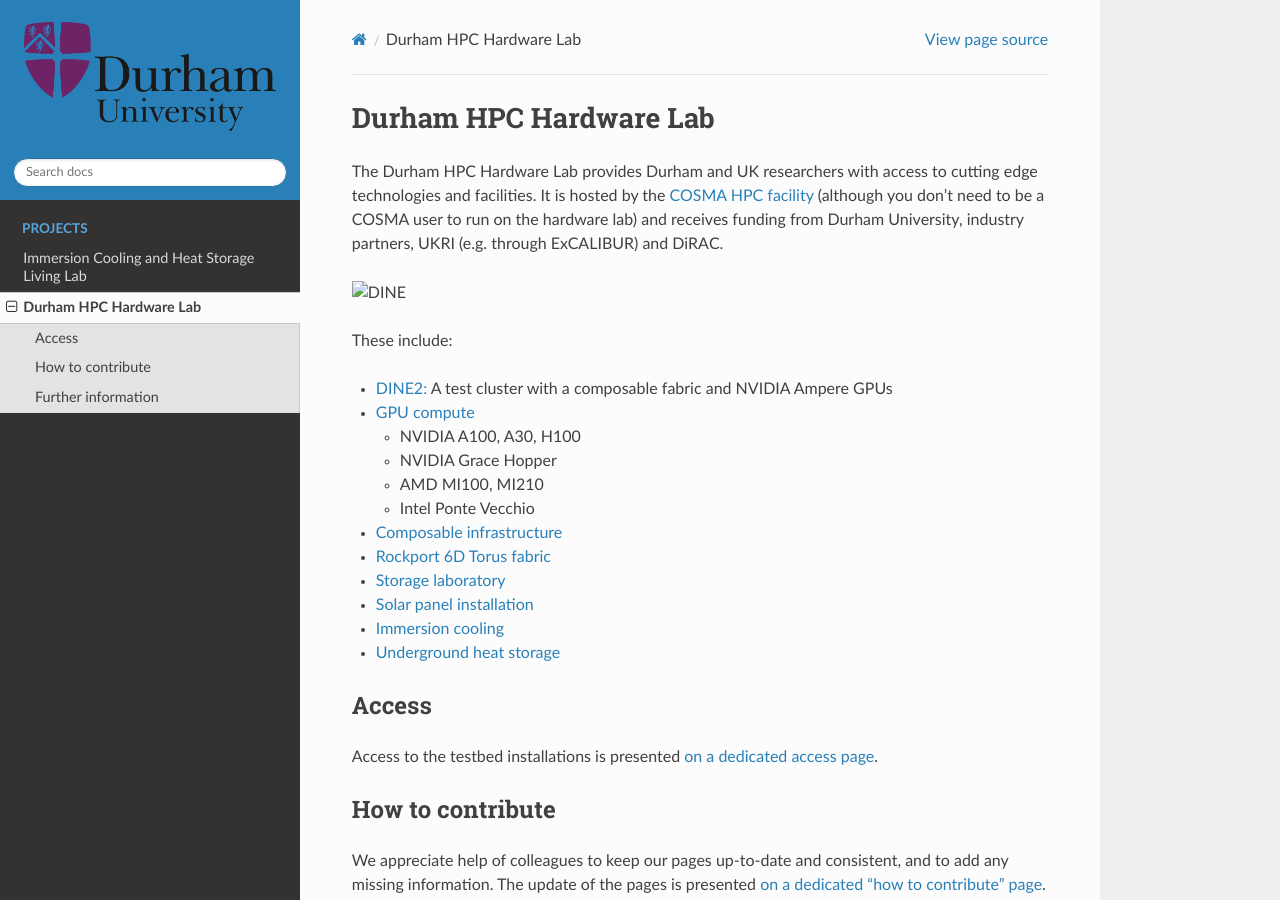
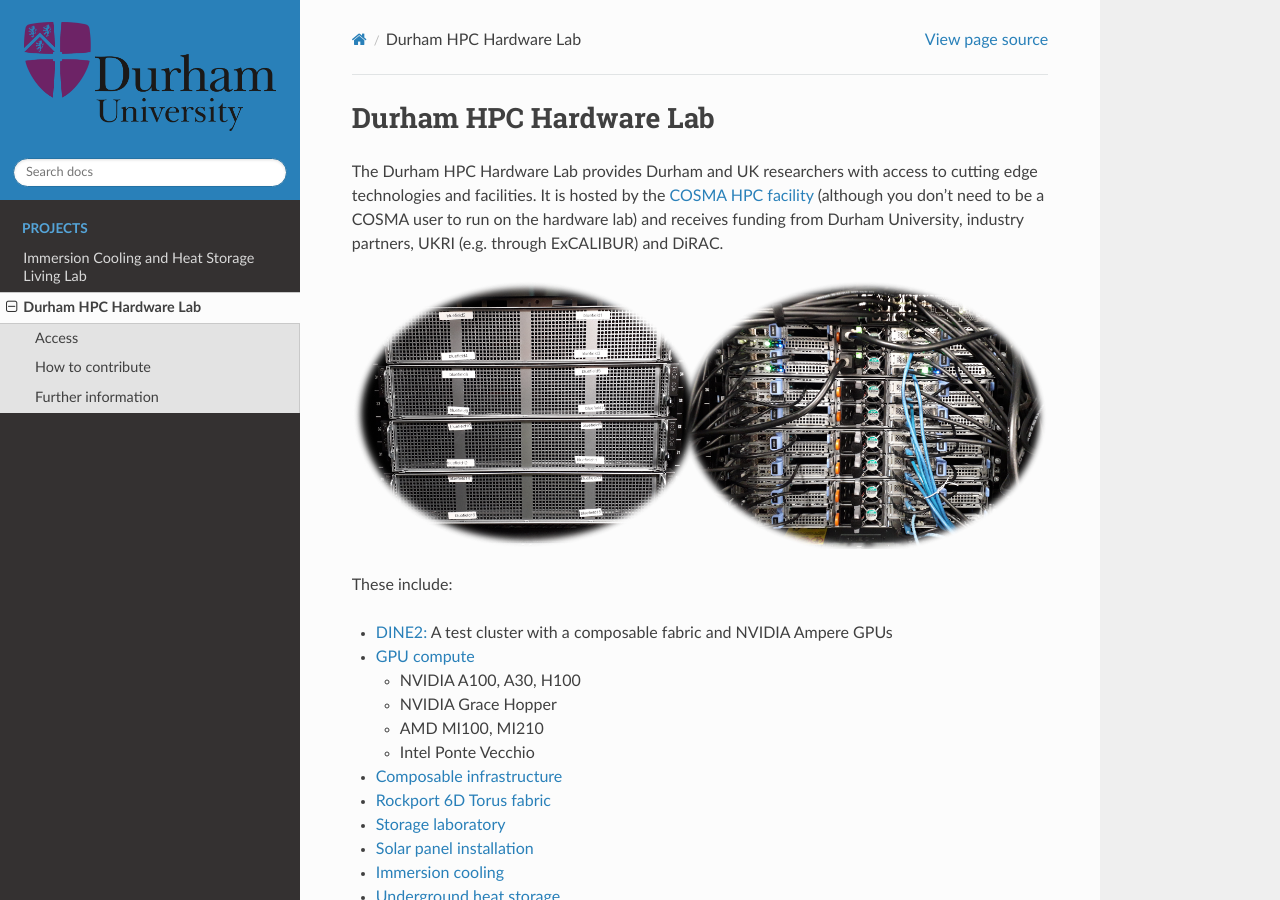
Before and after one commit to ilectra/durham, a Sphinx documentation site: the page built from docs/hardwarelab/index.md, in a window 1280 px wide and 900 px high. Built offline with Sphinx 7.4.7 and the Read the Docs theme 3.1.0, drawn with Linux system fonts in a browser that asks for light colours.

Commit message:
Update index.md

```diff
--- a/docs/hardwarelab/index.md
+++ b/docs/hardwarelab/index.md
@@ -3,7 +3,7 @@
 The Durham HPC Hardware Lab provides Durham and UK researchers with access to cutting edge technologies and facilities.
 It is hosted by the [COSMA HPC facility](https://cosma.readthedocs.io) (although you don't need to be a COSMA user to run on the hardware lab) and receives funding from Durham University, industry partners, UKRI (e.g. through ExCALIBUR) and DiRAC.
 
-![DINE](images/dine.webp)
+![DINE](../images/dine.webp)
 
 These include:
 
```
